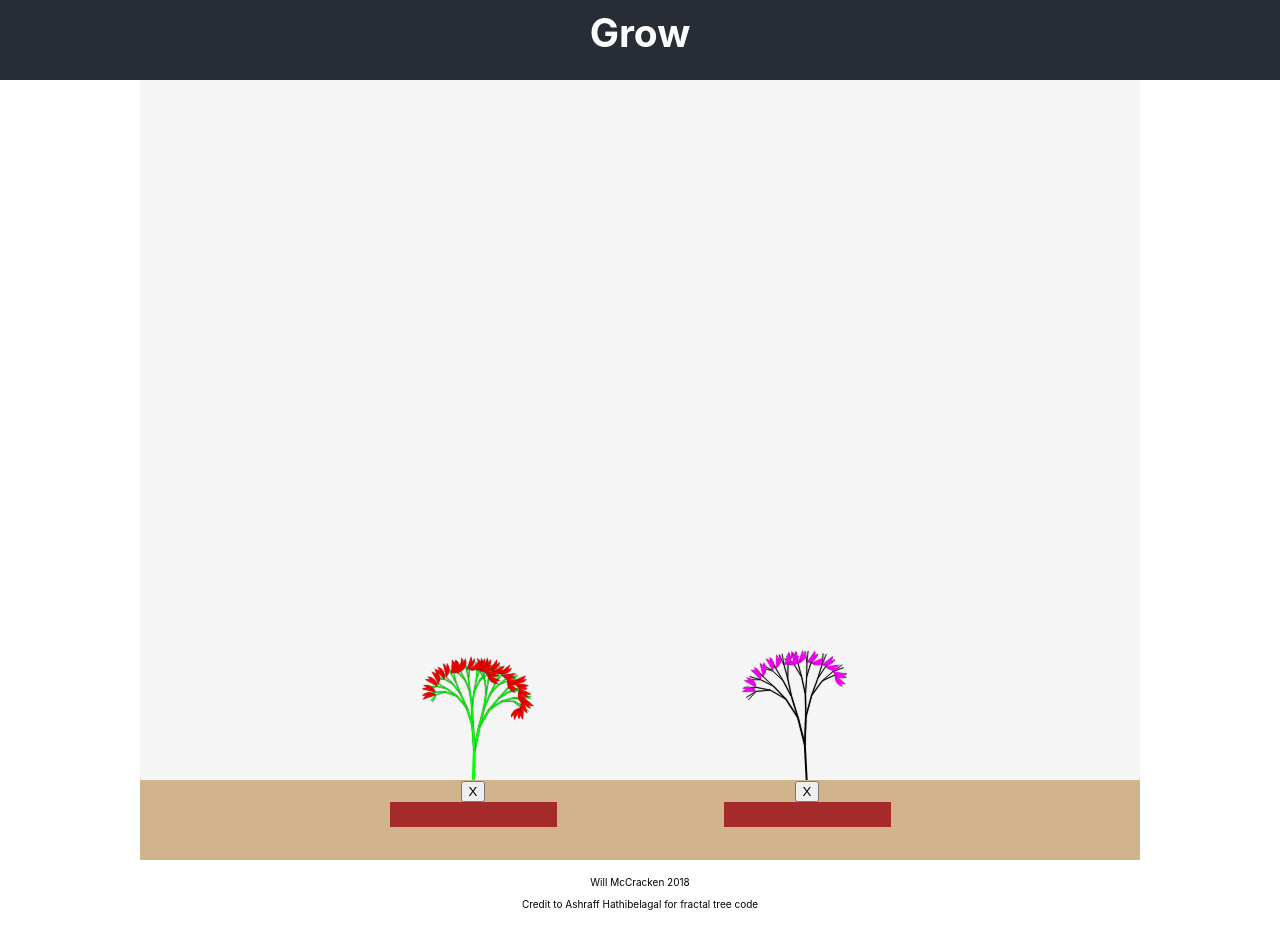
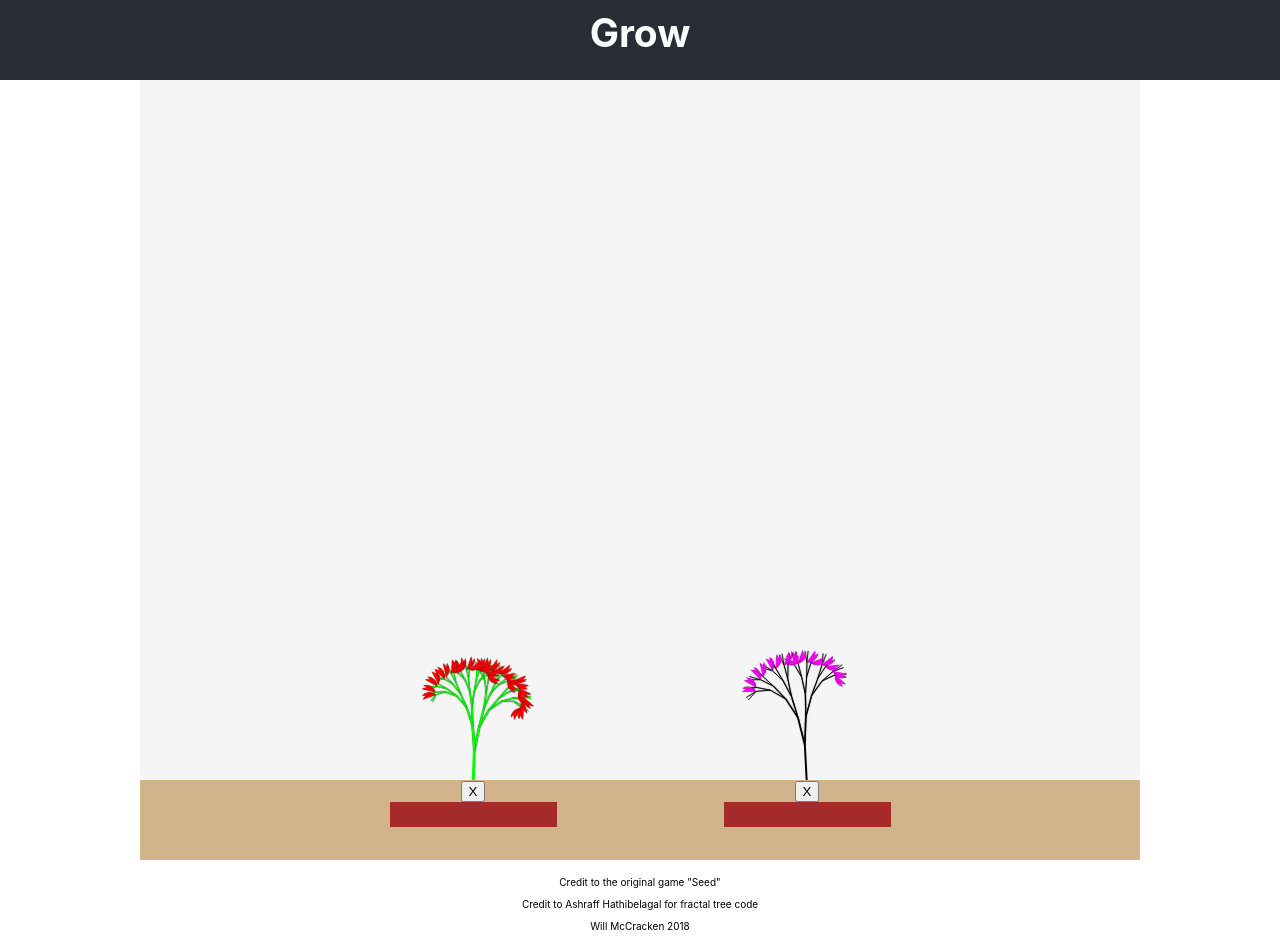
Before and after one commit to wem5637/react-grow, a React (Create React App) app: page / in a window 1280 px wide. Before the commit the page ends 920 px from the top, so only its background shows below. Built offline with nearby package versions, Linux system fonts and the light colour scheme.

Commit message:
adds credit

```diff
--- a/src/Garden.js
+++ b/src/Garden.js
@@ -19,8 +19,9 @@ class Garden extends Component {
         <br/>
         <br/>
         <br/>
+        <p>Credit to the original game "Seed"</p>
+        <p>Credit to Ashraff Hathibelagal for fractal tree code</p>
         <p>Will McCracken 2018</p>
-        <p>Credit to Ashraff Hathibelagal for fractal tree code</p>
       </React.Fragment>
     );
   }
```
